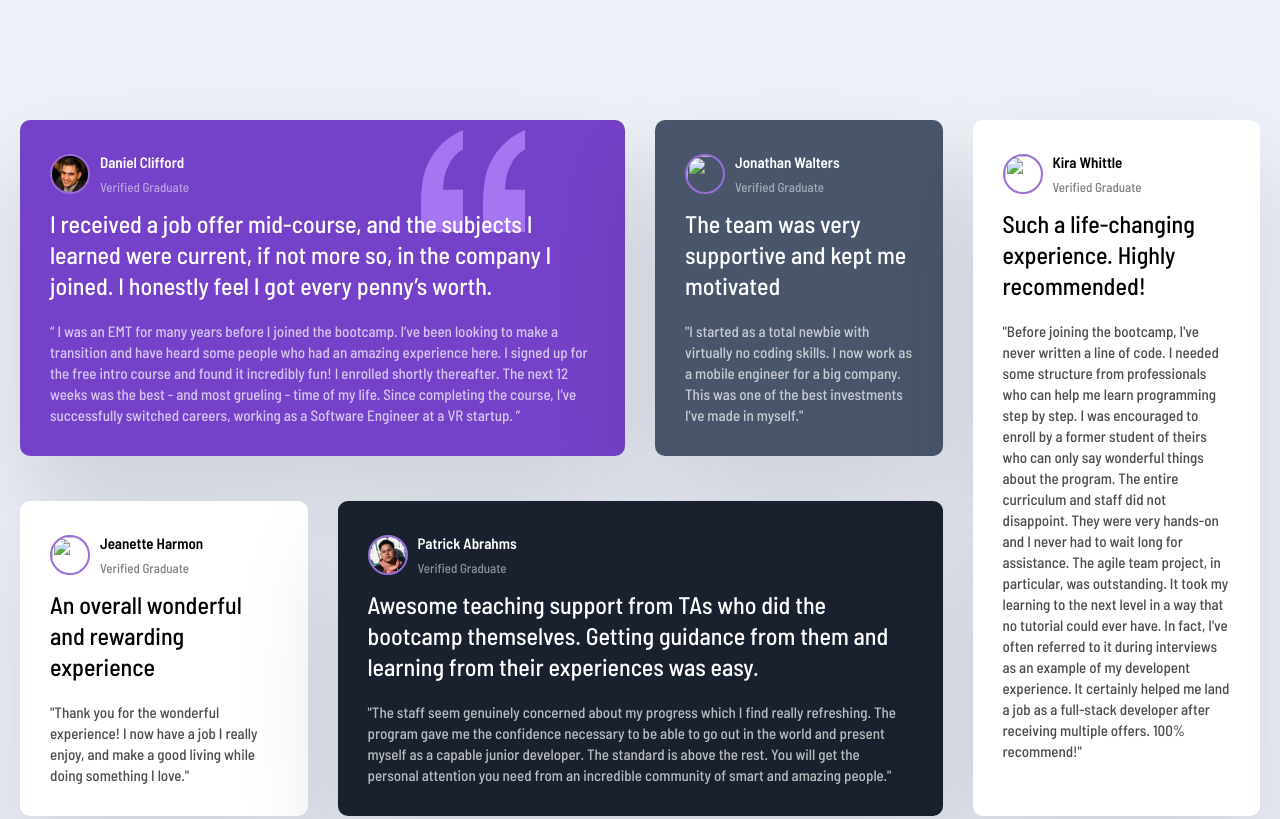
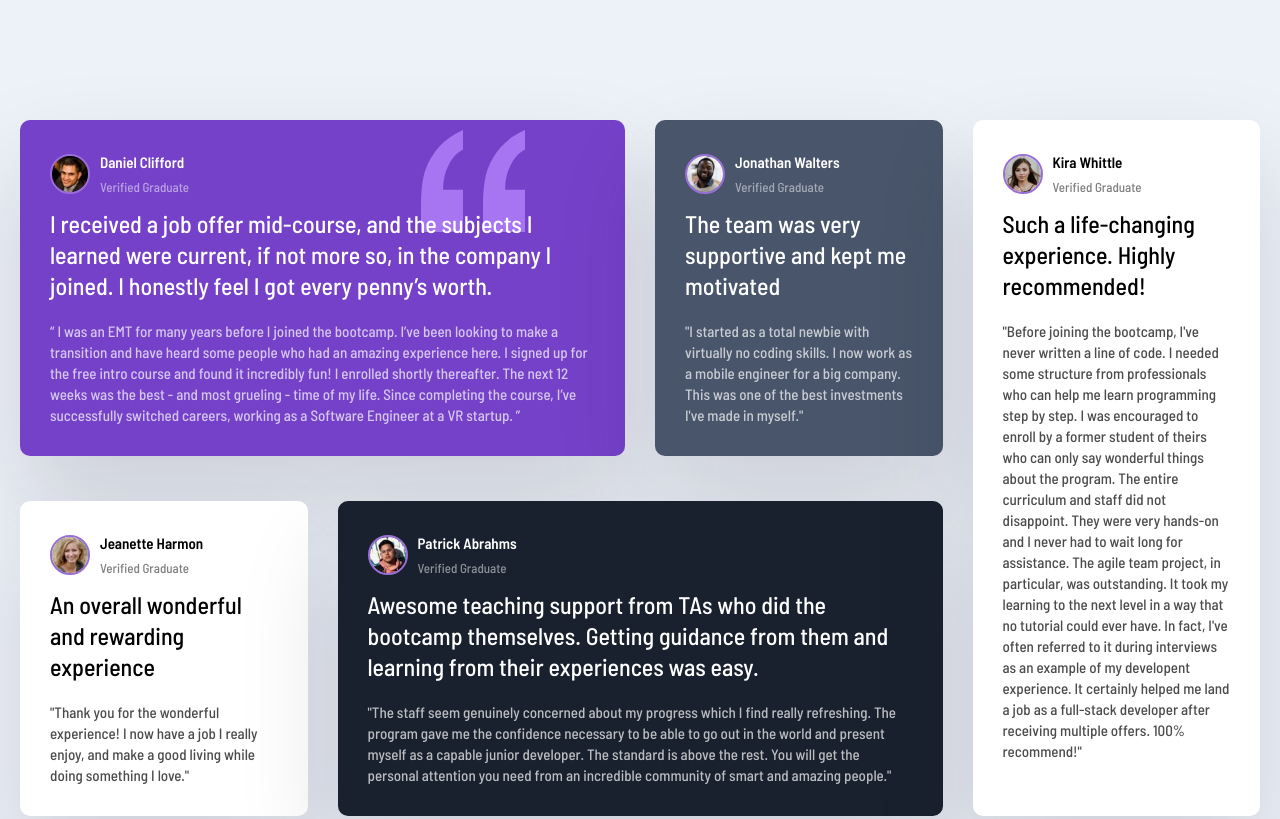
Before and after one commit to ramonrey/CSS-Grid_Frontend_MEntor_, a plain HTML site: page index.html in a window 1280 px wide. Shown: the top 819 px of the page. Drawn offline with Linux system fonts and the light colour scheme; the site is published under a folder, as on GitHub Pages, so addresses that start at the root find nothing.

Commit message:
Update index.html

```diff
--- a/index.html
+++ b/index.html
@@ -27,7 +27,7 @@
 
   <div class="card card--bg-gray-blue">
     <header class="card__header">
-      <img src="/images/image-jonathan.jpg" class="card__img" alt="" />
+      <img src="./images/image-jonathan.jpg" class="card__img" alt="" />
       <div>
         <h3>Jonathan Walters</h3>
         <p>Verified Graduate</p>
@@ -45,7 +45,7 @@
 
   <div class="card">
     <header class="card__header">
-      <img src="/images/image-jeanette.jpg" class="card__img" alt="" />
+      <img src="./images/image-jeanette.jpg" class="card__img" alt="" />
       <div>
         <h3>Jeanette Harmon</h3>
         <p>Verified Graduate</p>
@@ -60,7 +60,7 @@
 
   <div class="card card--bg-black-blue">
     <header class="card__header">
-      <img src="images/image-patrick.jpg" class="card__img" alt="" />
+      <img src="./images/image-patrick.jpg" class="card__img" alt="" />
       <div>
         <h3>Patrick Abrahms</h3>
         <p>Verified Graduate</p>
@@ -83,7 +83,7 @@
 
   <div class="card">
     <header class="card__header">
-      <img src="../images/image-kira.jpg" class="card__img" alt="" />
+      <img src="./images/image-kira.jpg" class="card__img" alt="" />
       <div>
         <h3>Kira Whittle</h3>
         <p>Verified Graduate</p>
```
